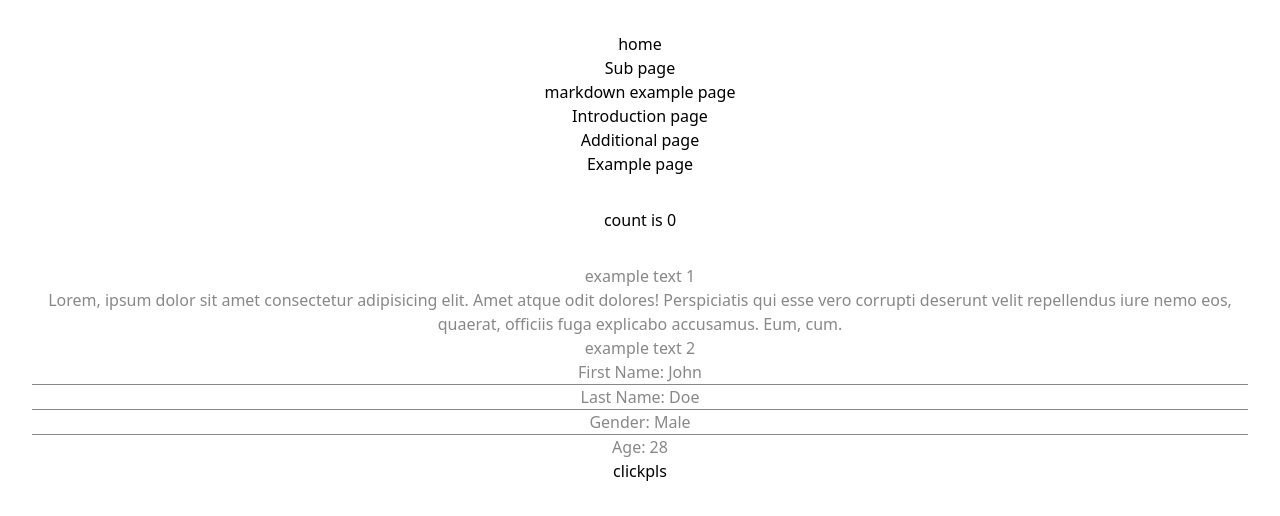
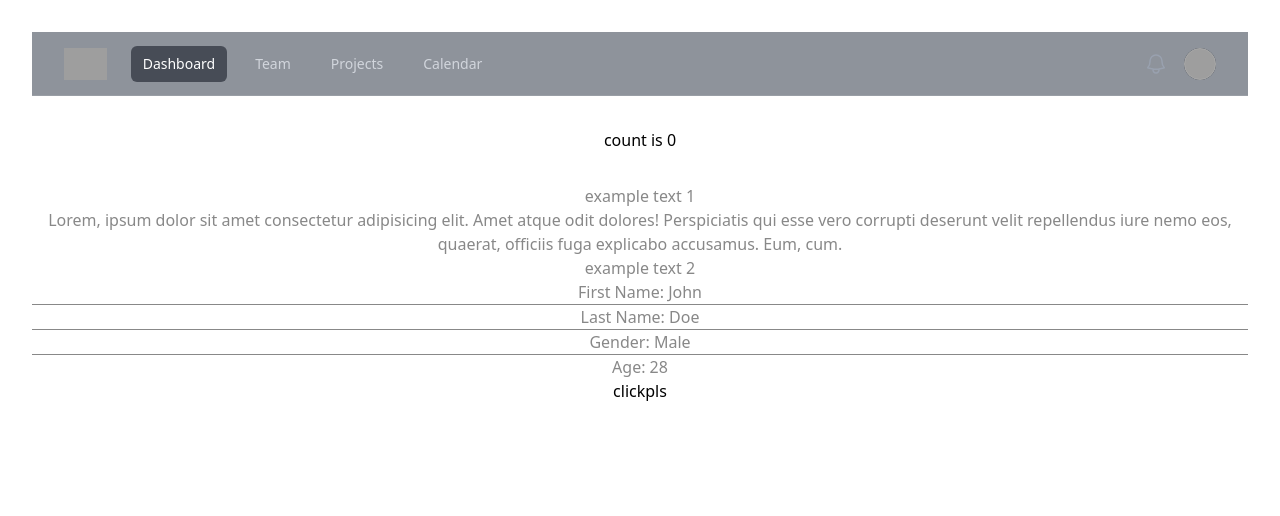
Before and after one commit to adam780930/react-practice, a React (Vite) app: page / in a window 1280 px wide. Shown: the top 516 px of the page. Built offline with nearby package versions, Linux system fonts and the light colour scheme; grey boxes are pictures that could not be loaded.

Commit message:
added example navi bar, wip

```diff
--- a/src/components/Navigation.jsx
+++ b/src/components/Navigation.jsx
@@ -2,9 +2,186 @@ import { Link } from "react-router-dom";
 
 function Navigation() {
   return (
-    <header>
-      <div></div>
-      <nav>
+    <div>
+      <header>
+        <nav class="relative bg-gray-800/50 after:pointer-events-none after:absolute after:inset-x-0 after:bottom-0 after:h-px after:bg-white/10">
+          <div class="mx-auto max-w-7xl px-2 sm:px-6 lg:px-8">
+            <div class="relative flex h-16 items-center justify-between">
+              <div class="absolute inset-y-0 left-0 flex items-center sm:hidden">
+                <button
+                  type="button"
+                  command="--toggle"
+                  commandfor="mobile-menu"
+                  class="relative inline-flex items-center justify-center rounded-md p-2 text-gray-400 hover:bg-white/5 hover:text-white focus:outline-2 focus:-outline-offset-1 focus:outline-indigo-500"
+                >
+                  <span class="absolute -inset-0.5"></span>
+                  <span class="sr-only">Open main menu</span>
+                  <svg
+                    viewBox="0 0 24 24"
+                    fill="none"
+                    stroke="currentColor"
+                    stroke-width="1.5"
+                    data-slot="icon"
+                    aria-hidden="true"
+                    class="size-6 in-aria-expanded:hidden"
+                  >
+                    <path
+                      d="M3.75 6.75h16.5M3.75 12h16.5m-16.5 5.25h16.5"
+                      stroke-linecap="round"
+                      stroke-linejoin="round"
+                    />
+                  </svg>
+                  <svg
+                    viewBox="0 0 24 24"
+                    fill="none"
+                    stroke="currentColor"
+                    stroke-width="1.5"
+                    data-slot="icon"
+                    aria-hidden="true"
+                    class="size-6 not-in-aria-expanded:hidden"
+                  >
+                    <path
+                      d="M6 18 18 6M6 6l12 12"
+                      stroke-linecap="round"
+                      stroke-linejoin="round"
+                    />
+                  </svg>
+                </button>
+              </div>
+              <div class="flex flex-1 items-center justify-center sm:items-stretch sm:justify-start">
+                <div class="flex shrink-0 items-center">
+                  <img
+                    src="https://tailwindcss.com/plus-assets/img/logos/mark.svg?color=indigo&shade=500"
+                    alt="Your Company"
+                    class="h-8 w-auto"
+                  />
+                </div>
+                <div class="hidden sm:ml-6 sm:block">
+                  <div class="flex space-x-4">
+                    <a
+                      href="#"
+                      aria-current="page"
+                      class="rounded-md bg-gray-950/50 px-3 py-2 text-sm font-medium text-white"
+                    >
+                      Dashboard
+                    </a>
+                    <a
+                      href="#"
+                      class="rounded-md px-3 py-2 text-sm font-medium text-gray-300 hover:bg-white/5 hover:text-white"
+                    >
+                      Team
+                    </a>
+                    <a
+                      href="#"
+                      class="rounded-md px-3 py-2 text-sm font-medium text-gray-300 hover:bg-white/5 hover:text-white"
+                    >
+                      Projects
+                    </a>
+                    <a
+                      href="#"
+                      class="rounded-md px-3 py-2 text-sm font-medium text-gray-300 hover:bg-white/5 hover:text-white"
+                    >
+                      Calendar
+                    </a>
+                  </div>
+                </div>
+              </div>
+              <div class="absolute inset-y-0 right-0 flex items-center pr-2 sm:static sm:inset-auto sm:ml-6 sm:pr-0">
+                <button
+                  type="button"
+                  class="relative rounded-full p-1 text-gray-400 hover:text-white focus:outline-2 focus:outline-offset-2 focus:outline-indigo-500"
+                >
+                  <span class="absolute -inset-1.5"></span>
+                  <span class="sr-only">View notifications</span>
+                  <svg
+                    viewBox="0 0 24 24"
+                    fill="none"
+                    stroke="currentColor"
+                    stroke-width="1.5"
+                    data-slot="icon"
+                    aria-hidden="true"
+                    class="size-6"
+                  >
+                    <path
+                      d="M14.857 17.082a23.848 23.848 0 0 0 5.454-1.31A8.967 8.967 0 0 1 18 9.75V9A6 6 0 0 0 6 9v.75a8.967 8.967 0 0 1-2.312 6.022c1.733.64 3.56 1.085 5.455 1.31m5.714 0a24.255 24.255 0 0 1-5.714 0m5.714 0a3 3 0 1 1-5.714 0"
+                      stroke-linecap="round"
+                      stroke-linejoin="round"
+                    />
+                  </svg>
+                </button>
+
+                <el-dropdown class="relative ml-3">
+                  <button class="relative flex rounded-full focus-visible:outline-2 focus-visible:outline-offset-2 focus-visible:outline-indigo-500">
+                    <span class="absolute -inset-1.5"></span>
+                    <span class="sr-only">Open user menu</span>
+                    <img
+                      src="https://images.unsplash.com/photo-1472099645785-5658abf4ff4e?ixlib=rb-1.2.1&ixid=eyJhcHBfaWQiOjEyMDd9&auto=format&fit=facearea&facepad=2&w=256&h=256&q=80"
+                      alt=""
+                      class="size-8 rounded-full bg-gray-800 outline -outline-offset-1 outline-white/10"
+                    />
+                  </button>
+
+                  <el-menu
+                    anchor="bottom end"
+                    popover
+                    class="w-48 origin-top-right rounded-md bg-gray-800 py-1 outline -outline-offset-1 outline-white/10 transition transition-discrete [--anchor-gap:--spacing(2)] data-closed:scale-95 data-closed:transform data-closed:opacity-0 data-enter:duration-100 data-enter:ease-out data-leave:duration-75 data-leave:ease-in"
+                  >
+                    <a
+                      href="#"
+                      class="block px-4 py-2 text-sm text-gray-300 focus:bg-white/5 focus:outline-hidden"
+                    >
+                      Your profile
+                    </a>
+                    <a
+                      href="#"
+                      class="block px-4 py-2 text-sm text-gray-300 focus:bg-white/5 focus:outline-hidden"
+                    >
+                      Settings
+                    </a>
+                    <a
+                      href="#"
+                      class="block px-4 py-2 text-sm text-gray-300 focus:bg-white/5 focus:outline-hidden"
+                    >
+                      Sign out
+                    </a>
+                  </el-menu>
+                </el-dropdown>
+              </div>
+            </div>
+          </div>
+
+          <el-disclosure id="mobile-menu" hidden class="block sm:hidden">
+            <div class="space-y-1 px-2 pt-2 pb-3">
+              <a
+                href="#"
+                aria-current="page"
+                class="block rounded-md bg-gray-950/50 px-3 py-2 text-base font-medium text-white"
+              >
+                Dashboard
+              </a>
+              <a
+                href="#"
+                class="block rounded-md px-3 py-2 text-base font-medium text-gray-300 hover:bg-white/5 hover:text-white"
+              >
+                Team
+              </a>
+              <a
+                href="#"
+                class="block rounded-md px-3 py-2 text-base font-medium text-gray-300 hover:bg-white/5 hover:text-white"
+              >
+                Projects
+              </a>
+              <a
+                href="#"
+                class="block rounded-md px-3 py-2 text-base font-medium text-gray-300 hover:bg-white/5 hover:text-white"
+              >
+                Calendar
+              </a>
+            </div>
+          </el-disclosure>
+        </nav>
+
+        {/* <nav>
         <ul>
           <li>
             <Link to="/">home</Link>
@@ -25,8 +202,9 @@ function Navigation() {
             <Link to="example">Example page</Link>
           </li>
         </ul>
-      </nav>
-    </header>
+      </nav> */}
+      </header>
+    </div>
   );
 }
 
```
